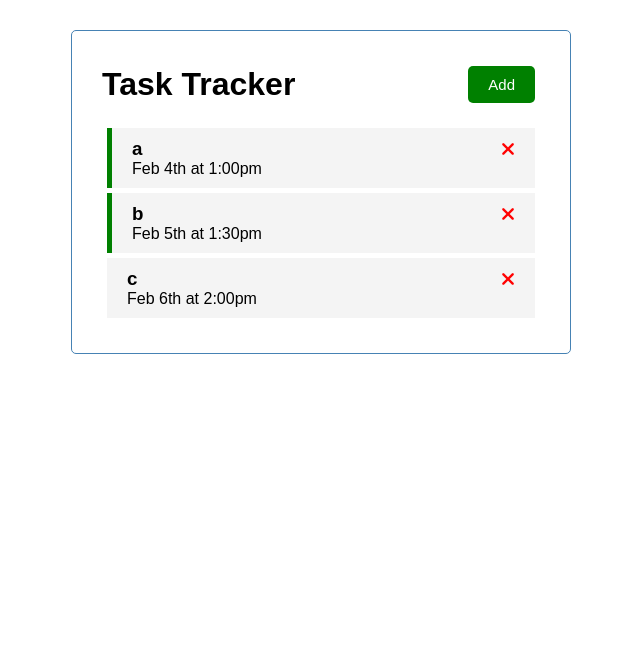
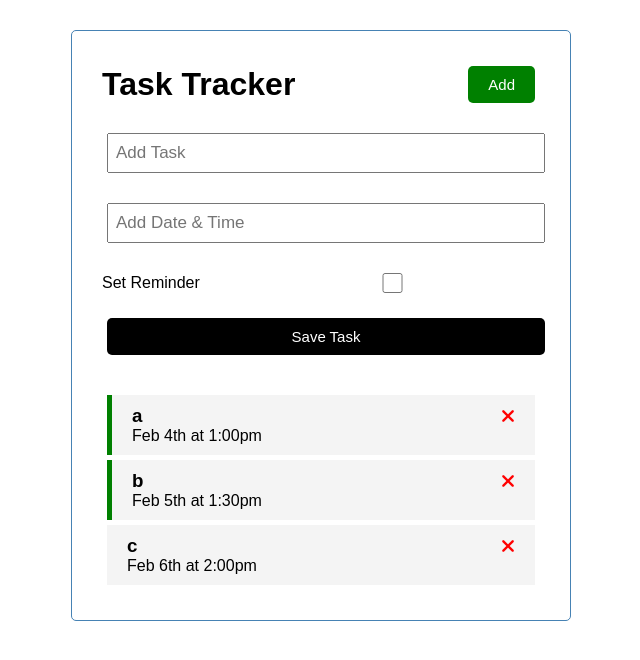
Before and after one commit to Remek-P/Task-tracker, a React (Create React App) app in the folder task-tracker/: page / in a window 1280 px wide. Shown: the top 660 px of the page, without its empty margins (319-959 px from the left). Built offline with nearby package versions, Linux system fonts and the light colour scheme.

Commit message:
AddTask.js - created component for adding tasks - mockup

```diff
--- a/task-tracker/src/App.js
+++ b/task-tracker/src/App.js
@@ -2,6 +2,7 @@
 
 import { Header } from "./components/Header";
 import { Tasks } from "./components/Tasks";
+import {AddTask} from "./components/AddTask";
 
 function App() {
 
@@ -31,6 +32,7 @@
     return (
         <div className="container">
             <Header />
+            <AddTask />
             <Tasks tasks={tasks} setTasks={setTasks}/>
         </div>
     );
--- /dev/null
+++ b/task-tracker/src/components/AddTask.js
@@ -0,0 +1,44 @@
+import React, {useState} from "react";
+
+export function AddTask() {
+
+    const [task, setTask] = useState("");
+    const [day, setDay] = useState("");
+    const [reminder, setReminder] = useState(false);
+
+    return (
+        <form className="add-form">
+            <div className="form-control">
+                <label htmlFor="task"></label>
+                <input
+                    name="task"
+                    type="text"
+                    value={task}
+                    onChange={e => setTask(e.target.value)}
+                    placeholder="Add Task"
+                />
+            </div>
+            <div className="form-control">
+                <label htmlFor="date"></label>
+                <input
+                    name="date"
+                    type="text"
+                    value={day}
+                    onChange={e => setDay(e.target.value)}
+                    placeholder="Add Date & Time"
+                />
+            </div>
+            <div className="form-control form-control-check">
+                <label htmlFor="reminder">Set Reminder</label>
+                <input
+                    name="reminder"
+                    type="checkbox"
+                    value={reminder}
+                    onChange={e => setReminder(e.currentTarget.checked)}
+                />
+            </div>
+
+            <input className="btn btn-block" type="submit" value="Save Task"/>
+        </form>
+    )
+}
```
